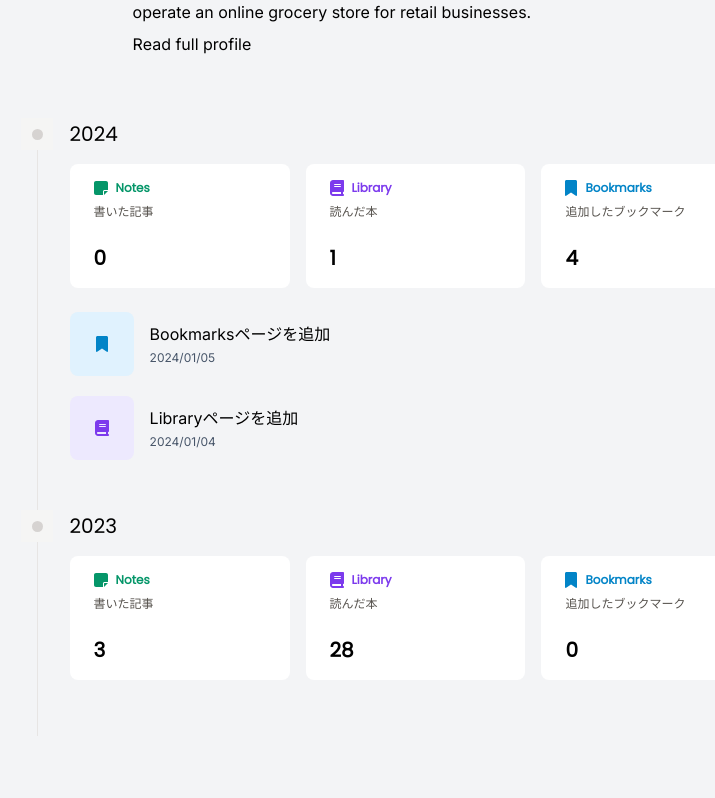
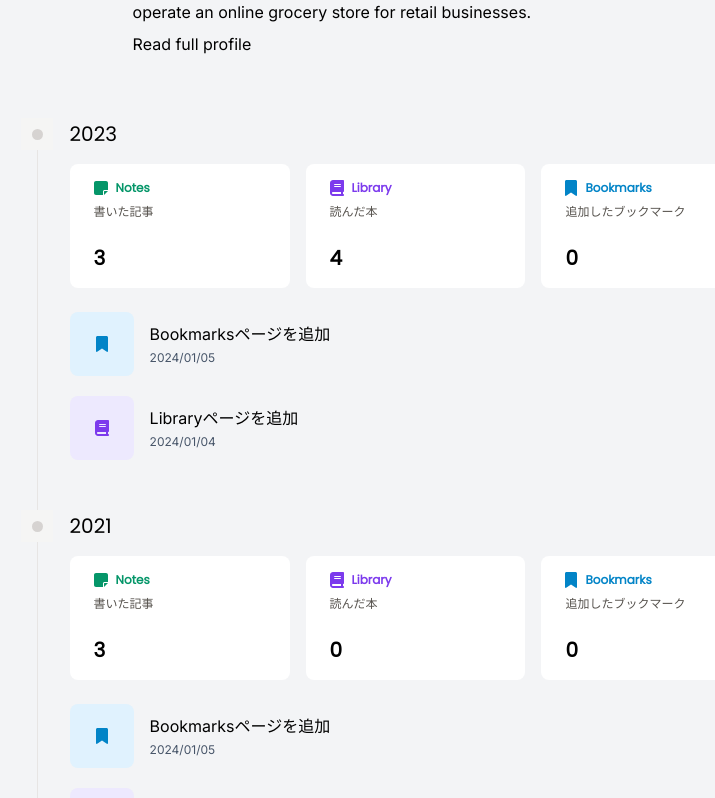
Before and after one commit to suuminbot/sumirehibiyacom, a Next.js app: page / in a window 1280 px wide. Shown: the part 322-1120 px from the top of the page, without its empty margins (245-960 px from the left). Built offline with nearby package versions, Linux system fonts and the light colour scheme; what tailwindcss-fluid-type would draw is missing.

Commit message:
Implements counts

```diff
--- a/app/home/activitySummaryCard.tsx
+++ b/app/home/activitySummaryCard.tsx
@@ -9,7 +9,7 @@ import {
 
 type ActivitySummaryCardProps = {
   category: string
-  number: string
+  number: number
 }
 
 const ActivitySummaryCard: React.FC<ActivitySummaryCardProps> = ({
--- a/app/page.tsx
+++ b/app/page.tsx
@@ -3,6 +3,9 @@ import ActivityCard from './home/activityCard'
 import ActivitiesData from '../content/activities/activities'
 import Profile from './home/profile'
 import ActivitySummaryCard from './home/activitySummaryCard'
+import getNotes from '../content/notes/notes'
+import Books from '../content/library/books'
+import BookmarksData from '../content/bookmarks/bookmarks'
 
 export const metadata: Metadata = {
   title: 'sumirehibiya.com',
@@ -11,15 +14,56 @@ export const metadata: Metadata = {
   },
 }
 
-const Home: React.FC = () => {
+export default async function Home() {
   // ActivitiesData を最新の5件だけ取得
   const latestActivities = ActivitiesData.slice(0, 5)
+
+  const data = new Map<
+    number,
+    { notes: number; books: number; bookmarks: number }
+  >()
+  const notes = await getNotes()
+  notes.forEach((note) => {
+    const year = new Date(note.date).getFullYear()
+    if (!data.get(year)) {
+      data.set(year, { notes: 0, books: 0, bookmarks: 0 })
+    }
+    const counts = data.get(year)
+    if (counts) {
+      counts['notes']++
+    }
+  })
+  Books.forEach((book) => {
+    if ('readDate' in book) {
+      const year = new Date(book.readDate).getFullYear()
+      if (!data.get(year)) {
+        data.set(year, { notes: 0, books: 0, bookmarks: 0 })
+      }
+      const d = data.get(year)
+      if (d) {
+        d['books']++
+      }
+    }
+  })
+  BookmarksData.forEach((bookmark) => {
+    const year = new Date(bookmark.bookmarkDate).getFullYear()
+    if (!data.get(year)) {
+      data.set(year, { notes: 0, books: 0, bookmarks: 0 })
+    }
+    const counts = data.get(year)
+    if (counts) {
+      counts['bookmarks']++
+    }
+  })
+
+  // TODO: activity summary の仕様が不明だったのでとりあえず全部に同じのおいてる
 
   return (
     <div className="m-auto w-auto md:w-4/5 lg:w-3/5">
       <div className="mb-16">
         <Profile />
       </div>
+      {Array.from(data).map(([year, counts]) => (
         <div className="ml-4 border-l border-stone-200 pl-6 pb-10 relative">
           <h2
             className="
@@ -29,12 +73,15 @@ const Home: React.FC = () => {
              flex items-center
                   "
           >
-          2024
+            {year}
           </h2>
           <div className="px-2 my-4 grid grid-cols-2 md:grid-cols-3 gap-2 md:gap-4 ">
-          <ActivitySummaryCard category="Notes" number="0" />
-          <ActivitySummaryCard category="Library" number="1" />
-          <ActivitySummaryCard category="Bookmarks" number="4" />
+            <ActivitySummaryCard category="Notes" number={counts['notes']} />
+            <ActivitySummaryCard category="Library" number={counts['books']} />
+            <ActivitySummaryCard
+              category="Bookmarks"
+              number={counts['bookmarks']}
+            />
           </div>
           {latestActivities.map((activity) => (
             <ActivityCard
@@ -46,25 +93,7 @@ const Home: React.FC = () => {
             />
           ))}
         </div>
-      <div className="ml-4 border-l border-stone-200 pl-6 pb-10 relative">
-        <h2
-          className="
-            before:block before:h-8 before:w-8 before:bg-stone-100 before:absolute before:-left-[17px]
-            after:block after:w-[11px] after:h-[11px] after:rounded-full after:bg-stone-300 after:absolute after:-left-[6px]
-            font-display m-0 px-2
-            flex items-center
-           "
-        >
-          2023
-        </h2>
-        <div className="px-2 my-4 grid grid-cols-2 md:grid-cols-3 gap-2 md:gap-4 ">
-          <ActivitySummaryCard category="Notes" number="3" />
-          <ActivitySummaryCard category="Library" number="28" />
-          <ActivitySummaryCard category="Bookmarks" number="0" />
-        </div>
-      </div>
+      ))}
     </div>
   )
 }
-
-export default Home
--- a/content/bookmarks/bookmarks.tsx
+++ b/content/bookmarks/bookmarks.tsx
@@ -5,7 +5,7 @@ export type Bookmark = {
   domain: string
   bookmarkDate: string
   category: 'website' | 'article'
-  comment?: string
+  comment: string
 }
 
 const Bookmarks: Bookmark[] = [
--- a/content/library/books.tsx
+++ b/content/library/books.tsx
@@ -74,7 +74,7 @@ const books: Book[] = [
     imageUrl: '/data/library/kakusa.jpg',
     url: 'https://amzn.to/48bQf8R',
     status: 'read',
-    readDate: '2023/10',
+    readDate: '2023-10-01',
   },
 ]
 
```
Lines whose indentation alone changed are shown as unchanged.
